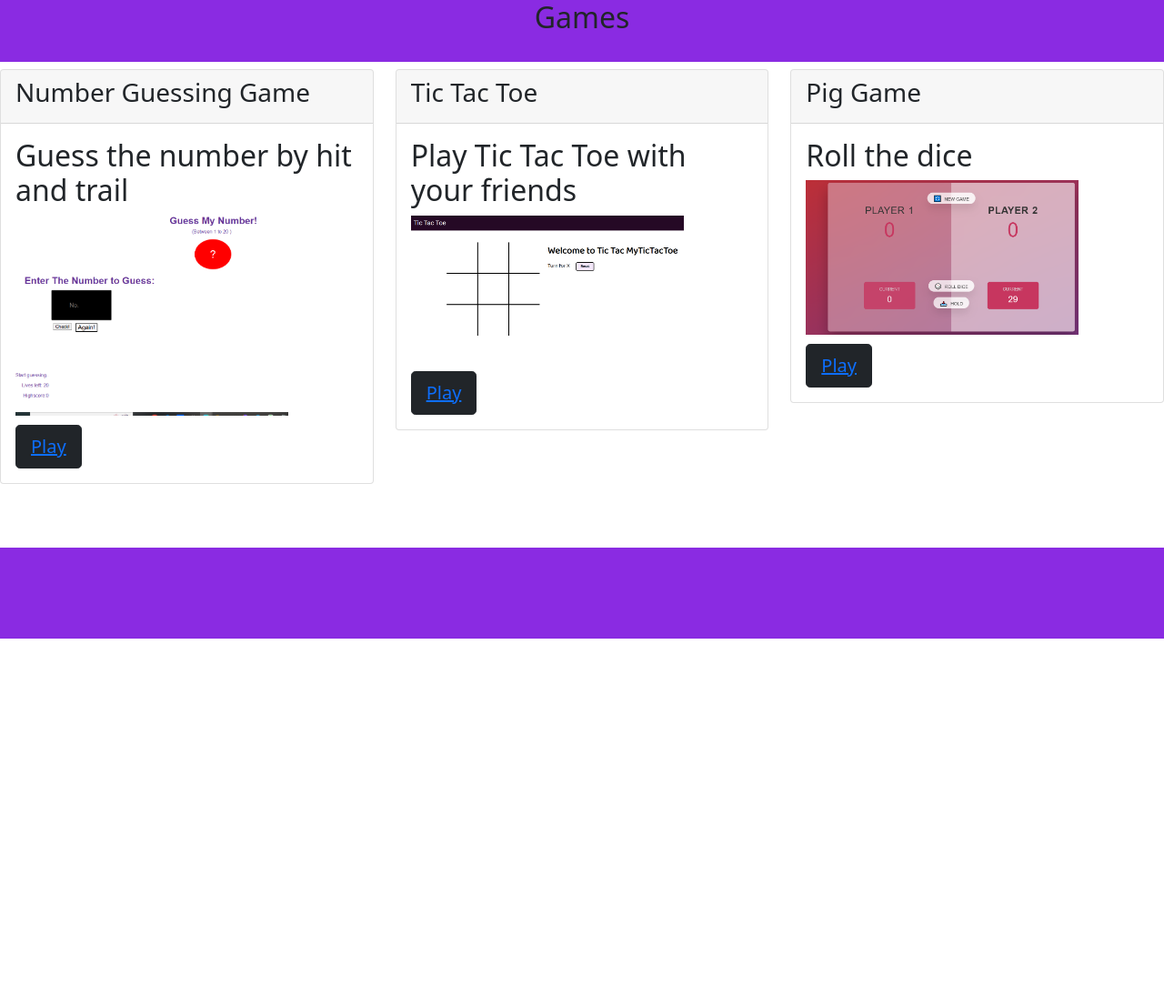
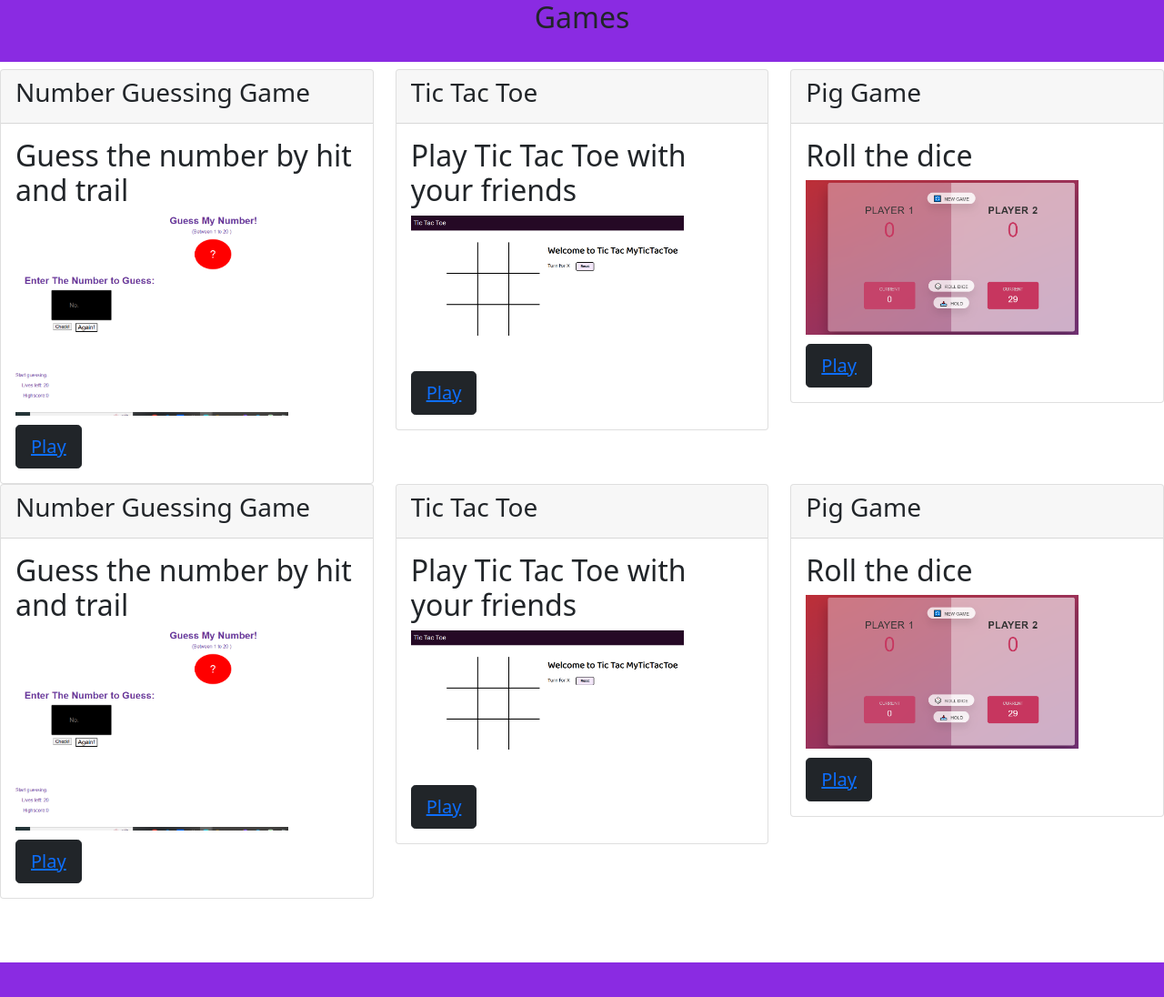
Before and after one commit to vasu07017/codemanga, a plain HTML site: page games.html in a window 1280 px wide. Shown: the whole page at 91% size. Before the commit the page ends 800 px from the top, so only its background shows below. Drawn offline with nearby package versions, Linux system fonts and the light colour scheme.

Commit message:
Update games.html

```diff
--- a/games.html
+++ b/games.html
@@ -75,21 +75,58 @@
       </div>
     </div>
     </div>
+    </div>
 
 
+        <div class="row">
 
 
+          <div class="  col-lg-4 col-md-6 ">
+          <div class="  card">
+           <div class=" card-header"><h3>Number Guessing Game</h3></div>
+          <div class="card-body">
 
+            <h2>Guess the number by hit and trail</h2>
 
+            <img src="gues.PNG"class="gues">
 
+          <button class=" btn1 btn btn-lg btn-block btn-dark " type="button">
+            <a href="guessgame.html">Play</a></button>
+        </div>
+      </div>
+      </div>
 
+      <div class="  col-lg-4 col-md-6 ">
+        <div class="  card">
+         <div class=" card-header"><h3>Tic Tac Toe</h3></div>
+        <div class="card-body">
 
+          <h2>Play Tic Tac Toe with your friends</h2>
 
+          <img src="tictac.png"class="gues">
 
+        <button class=" btn1 btn btn-lg btn-block btn-dark " type="button">
+          <a href="tictactoe.html">Play</a></button>
+      </div>
+    </div>
+    </div>
 
+    <div class="  col-lg-4 col-md-6 ">
+        <div class="  card">
+         <div class=" card-header"><h3>Pig Game</h3></div>
+        <div class="card-body">
 
-        </div>
-        </div>
+          <h2>Roll the  dice</h2>
+
+          <img src="d.PNG"class="gues">
+
+        <button class=" btn1 btn btn-lg btn-block btn-dark " type="button">
+          <a href="dicegame.html">Play</a></button>
+      </div>
+    </div>
+    </div>
+     </div>
+          </div>
 
 
 
```
